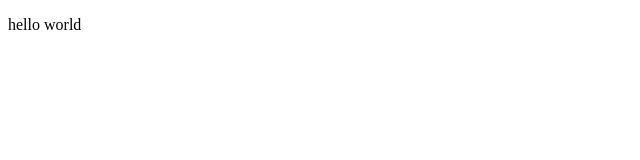
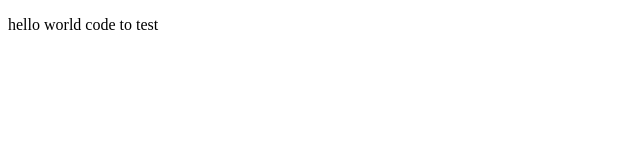
Before and after one commit to bendamari/new_project, a plain HTML site: page index.html in a window 1280 px wide. Shown: the full height of the page, 0-640 px from the left. Drawn offline with Linux system fonts and the light colour scheme.

Commit message:
my first change

```diff
--- a/index.html
+++ b/index.html
@@ -5,6 +5,6 @@
     <title>index page</title>
   </head>
   <body>
-    <p>hello world</p>
+    <p>hello world code to test</p>
   </body>
 </html>
```
